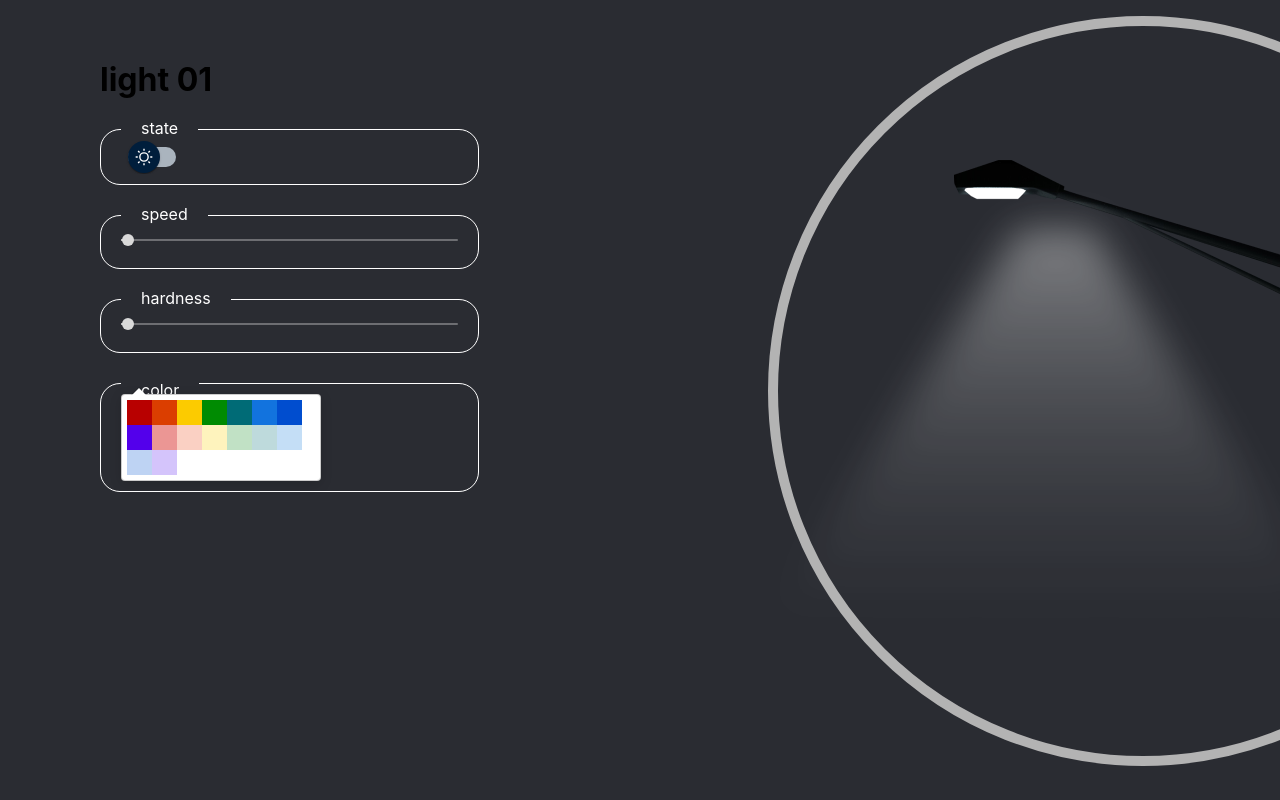
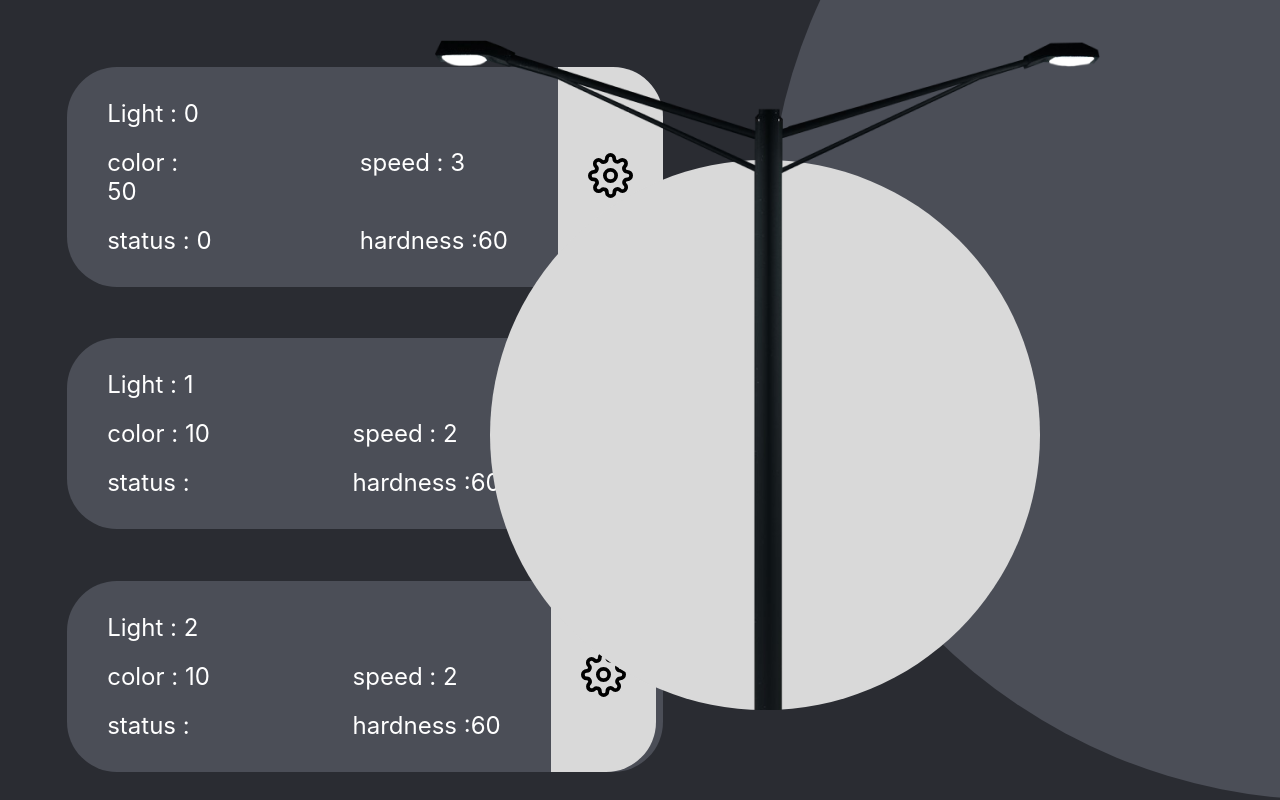
Before and after one commit to mohammadmhdz/traffic, a React (Create React App) app: page / in a window 1280 px wide. Built offline with nearby package versions, Linux system fonts and the light colour scheme.

Commit message:
after add route

```diff
--- a/src/App.js
+++ b/src/App.js
@@ -2,15 +2,15 @@ import "./App.css";
 import { Section_1 } from "./components/section_1";
 import { Section_2 } from "./components/section_2";
 import { Section_3 } from "./components/section_3";
-import { BrowserRouter, Routes, Route } from "react-router-dom";
-
+import { Route, Routes } from "react-router-dom";
 function App() {
   return (
-    <div className="App">
-      {/* <Section_1></Section_1> */}
-      <Section_3></Section_3>
-      {/* <Section_2></Section_2> */}
-    </div>
+    <>
+      <Routes>
+        <Route path="post" element={<Section_3 />} />
+        <Route path="/" element={<Section_1 />} />
+      </Routes>
+    </>
   );
 }
 
--- a/src/components/section_1.jsx
+++ b/src/components/section_1.jsx
@@ -9,6 +9,7 @@ import { BsLightbulbFill } from "react-icons/bs";
 import ToggleButton from "@mui/material/ToggleButton";
 import ToggleButtonGroup from "@mui/material/ToggleButtonGroup";
 import { Section_2 } from "./section_2";
+import { Link } from "react-router-dom";
 
 export const Section_1 = () => {
   const [checked, setChecked] = useState([
--- a/src/components/section_2.jsx
+++ b/src/components/section_2.jsx
@@ -1,6 +1,7 @@
 import "./section_2.style.css";
 import light from "../img/light.png";
 import { FiSettings } from "react-icons/fi";
+import { Link } from "react-router-dom";
 export const Section_2 = (lights = {}) => {
   const {
     ip = "test1",
@@ -41,9 +42,10 @@ export const Section_2 = (lights = {}) => {
                       hardness :{items.colorsLightnes}
                     </div>
                   </div>
-
                   <button className="buttons-style-details">
-                    <FiSettings size={45} />
+                    <Link to="/post" className="section-2-link-style">
+                      <FiSettings size={45} />
+                    </Link>
                   </button>
                 </div>
               </div>
@@ -52,7 +54,6 @@ export const Section_2 = (lights = {}) => {
         </div>
       </div>
       <div className="right-side-main-container">
-        {/* <div className=""></div> */}
         <div className="big-background-circle"></div>
         <div className="little-background-circle">
           <img className="background-light" src={light} alt="Logo" />
@@ -61,3 +62,4 @@ export const Section_2 = (lights = {}) => {
     </div>
   );
 };
+// export default Section_2;
--- a/src/components/section_2.style.css
+++ b/src/components/section_2.style.css
@@ -104,7 +104,9 @@
   overflow: hidden;
   border-radius: 0px 50px 50px 0px;
 }
-
+.section-2-link-style {
+  color: black;
+}
 .right-side-main-container {
   /* color:#4B4E57; */
 }
--- a/src/components/section_3.jsx
+++ b/src/components/section_3.jsx
@@ -7,6 +7,7 @@ import { styled } from "@mui/material/styles";
 import { Github, GithubPicker } from "react-color";
 
 import { useState } from "react";
+import { Link } from "react-router-dom";
 export const Section_3 = () => {
   const [checked, setChecked] = useState([
     {
@@ -149,7 +150,6 @@ export const Section_3 = () => {
         </div>
         <div className="section-3-border-container">
           <div className="section-3-border-container-name">speed</div>
-
           <Slider
             className="slider-style"
             id={checked[0].ip}
@@ -161,8 +161,9 @@ export const Section_3 = () => {
             aria-label="Small"
             valueLabelDisplay="auto"
           />
+          <div style={{ color: "white" }}>{checked[0].speed}%</div>
         </div>
-        <div className="section-3-border-container">
+        <div className="section-3-border-container ">
           <div className="section-3-border-container-name">hardness</div>
           <Slider
             className="slider-style"
@@ -175,13 +176,14 @@ export const Section_3 = () => {
             aria-label="Small"
             valueLabelDisplay="auto"
           />
+          <div style={{ color: "white" }}>{checked[0].speed}%</div>
         </div>
         <div className="section-3-border-container">
           <div className="section-3-border-container-name">color</div>
           <GithubPicker />
         </div>
       </div>
-
+      {/* <Link to="/sec">here</Link> */}
       <div className="section-3-right-main-container">
         <img className="section-3-light-2" src={light2} alt="light2" />
         <img className="section-3-light-3" src={light3} alt="light2" />
@@ -190,3 +192,4 @@ export const Section_3 = () => {
     </div>
   );
 };
+// export default Section_3;
--- a/src/components/section_3.style.css
+++ b/src/components/section_3.style.css
@@ -24,14 +24,15 @@
   margin: 60px 0px 0px 100px;
   display: flex;
   flex-direction: column;
-  gap: 30px;
+  gap: 40px;
   text-align: left;
+  /* align-items: center; */
 }
 .section-3-border-container-name {
   position: absolute;
   color: white;
   padding: 0px 20px 0px 20px;
-  bottom: 85%;
+  bottom: 93%;
   overflow: hidden;
   background-color: #2a2c32;
 }
@@ -40,11 +41,14 @@
   width: 379px;
   border: 1px solid white;
   border-radius: 20px;
-  padding: 10px 20px 10px 20px;
+  padding: 40px 30px 40px 30px;
+  display: flex;
+  gap: 20px;
 }
 .slider-style.MuiSlider-root {
   color: #d9d9d9;
 }
+
 /* right side STYLES */
 .section-3-right-main-container {
   /* position: relative; */
--- a/src/index.js
+++ b/src/index.js
@@ -3,11 +3,14 @@ import ReactDOM from "react-dom/client";
 import "./index.css";
 import App from "./App";
 import reportWebVitals from "./reportWebVitals";
+import { BrowserRouter } from "react-router-dom";
 
 const root = ReactDOM.createRoot(document.getElementById("root"));
 root.render(
   <React.StrictMode>
-    <App />
+    <BrowserRouter>
+      <App />
+    </BrowserRouter>
   </React.StrictMode>
 );
 
```
